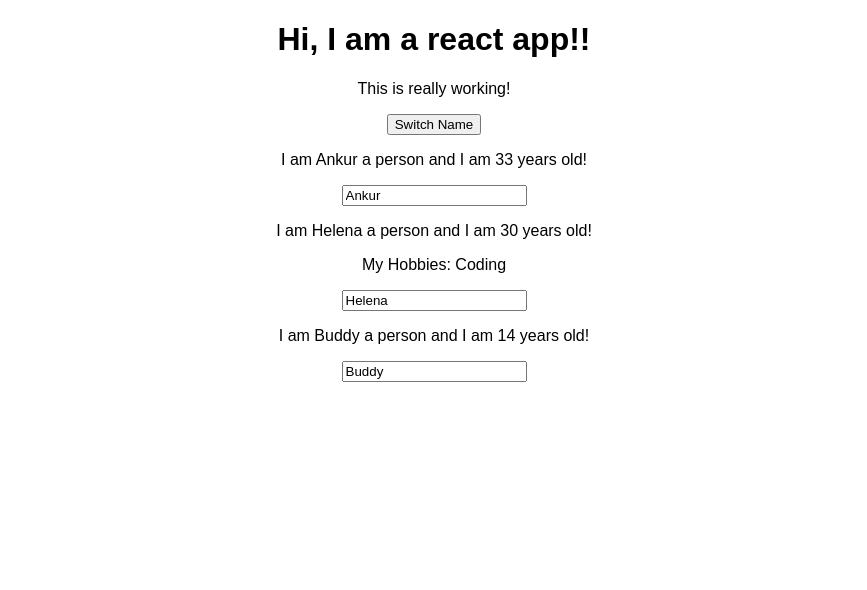
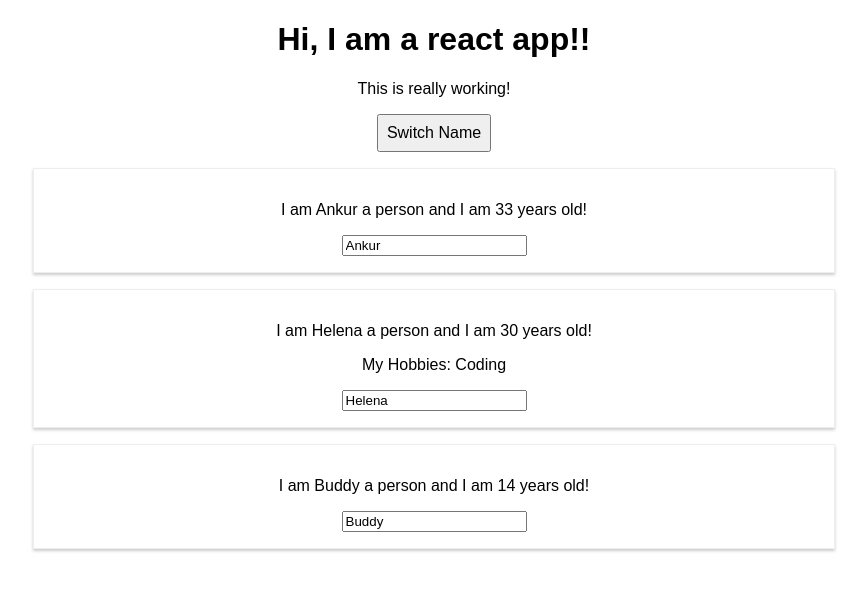
Before and after one commit to ankurvaseashta/react-complete-guide, a React (Create React App) app: page / in a window 1280 px wide. Shown: the top 590 px of the page, without its empty margins (206-1073 px from the left). Built offline with nearby package versions, Linux system fonts and the light colour scheme.

Commit message:
Adding inline styles to appJS

```diff
--- a/src/App.js
+++ b/src/App.js
@@ -35,11 +35,22 @@
 }
 
   render() {
+
+    const style ={
+      backgroudColor: 'white',
+      font: 'inherit',
+      border: '1x solid blue',
+      padding: '8px',
+      cursor: 'pointer'
+    };
+
     return (
       <div className="App">
         <h1> Hi, I am a react app!! </h1>
         <p> This is really working! </p>
-        <button onClick={() => this.switchNameHandler('Ankura!!!!')}>Switch Name</button>
+        <button
+        style={style}
+        onClick={() => this.switchNameHandler('Ankura!!!!')}>Switch Name</button>
         <Person
           name={this.state.persons[0].name}
           age={this.state.persons[0].age}/>
--- /dev/null
+++ b/src/Person/Person.css
@@ -0,0 +1,8 @@
+.Person {
+	width: 60%;
+	margin: 16px auto;
+	border: 1px solid #eee;
+	box-shadow: 0 2px 3px #ccc;
+	padding: 16px;
+	text-align: center;
+}
--- a/src/Person/Person.js
+++ b/src/Person/Person.js
@@ -1,8 +1,9 @@
 import React from 'react';
+import './Person.css';
 
 const person = ( props ) => {
   return (
-    <div>
+    <div className="Person">
         <p onClick={props.click}>I am {props.name} a person and I am {props.age} years old! </p>
         <p> {props.children}</p>
         <input type="text" onChange={props.changed} value={props.name} />
```
